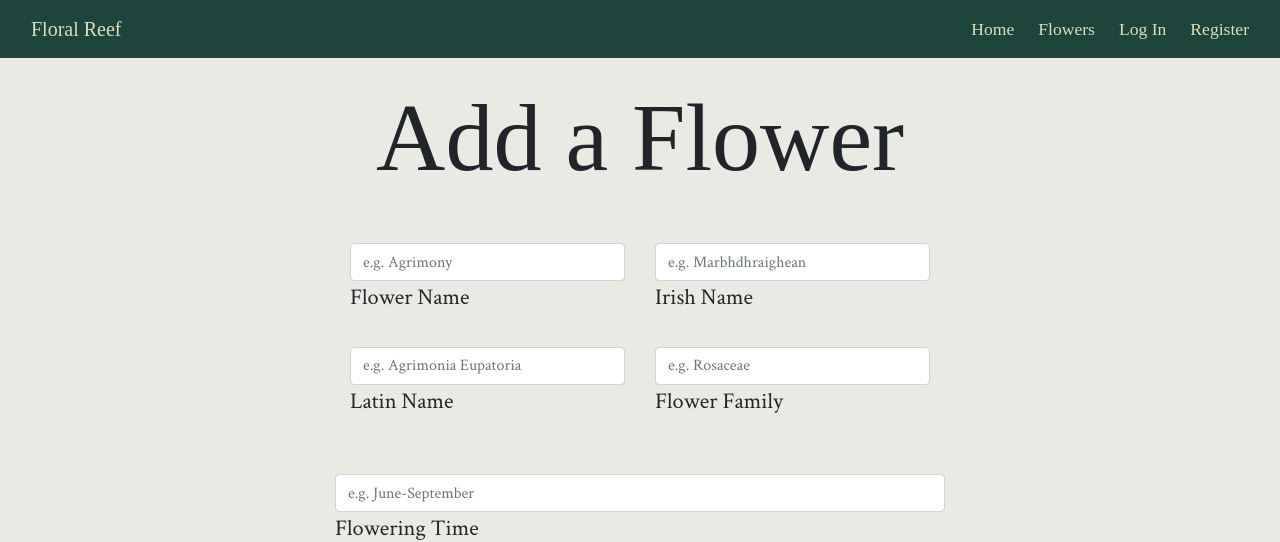
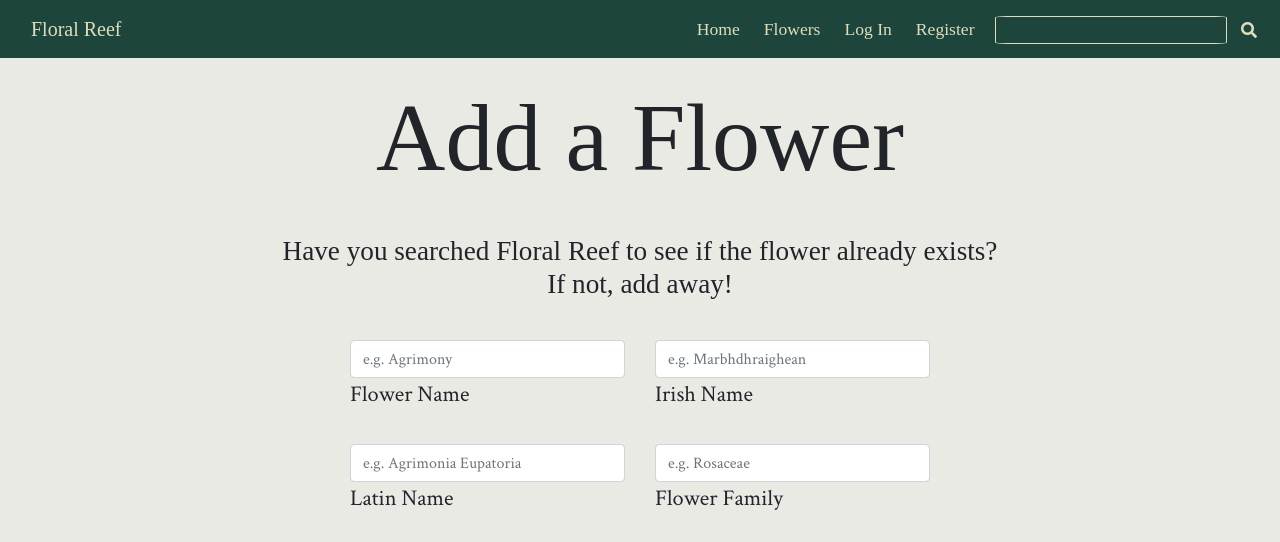
Before and after one commit to RichardCByrne/CI-MS3-Floral-Reef, a Flask app: page /add_flower in a window 1280 px wide. Shown: the top 542 px of the page. Run offline with Flask 2, Linux system fonts and the light colour scheme; some libraries are stand-ins or nearby versions; some web fonts are replaced.

Commit message:
Move search function to navbar

```diff
--- a/static/css/style.css
+++ b/static/css/style.css
@@ -77,6 +77,21 @@ strong {
 .btn.btn-lg {
     font-size: 1rem;
     border-radius: .6rem;
+}
+
+.search-input {
+    border: #DDDEBD solid 1px;
+    border-radius: 5%;
+    padding: 0 .25rem;
+    margin: .5rem .25rem .25rem .25rem;
+    color: #DDDEBD;
+    font-size: 1.1rem;
+}
+
+.search-btn {
+    margin: .75rem .5rem .5rem .5rem;
+    color: #DDDEBD;
+    font-size: 1rem;
 }
 
 .flashes {
@@ -368,7 +383,11 @@ a.see-more {
 /* --------------------------------Register.html */
 .register {
     margin-top: 5rem;
-    margin-bottom: 3rem;
+    margin-bottom: 2.5rem;
+}
+
+.have-you-checked {
+    margin-bottom: 2.5rem;
 }
 
 form label {
--- a/templates/add_flower.html
+++ b/templates/add_flower.html
@@ -9,6 +9,7 @@
 {% block content %}
 
     <h1 class="text-center register">Add a Flower</h1>
+    <h6 class="text-center have-you-checked">Have you searched Floral Reef to see if the flower already exists?<br>If not, add away!</h6>
 
     <section class="row">
         <div class="col-1 col-lg-3"></div>
--- a/templates/base.html
+++ b/templates/base.html
@@ -64,6 +64,10 @@
                                 <a class="nav-link" href="{{ url_for('register') }}">Register</a>
                             </li>
                         {% endif %}
+                        <form action="{{ url_for('search') }}" method="post" class="text-center">
+                            <input type="search" name="query" id="query" minlength="3" class="search-input" aria-label="search" required>
+                            <button class="search-btn fas fa-search"></button>
+                        </form>
                     </ul>
                     <!-- Links -->
                 </div>
--- a/templates/index.html
+++ b/templates/index.html
@@ -14,10 +14,7 @@
                     <h1>Floral Reef</h1>
                     <h4 class="lead">The Only Community-Driven Irish Flower Encyclopedia</h4>
                     <br>
-                    <form action="{{ url_for('search') }}" method="post" class="text-center">
-                        <input type="search" name="query" id="query" minlength="3" class="btn btn-outline-light btn-lg m-2" placeholder="Search" required>
-                        <a href="{{ url_for('get_inspired') }}" role="button" class="btn btn-outline-light btn-lg m-2">Get Inspired</a>
-                    </form>
+                    <a href="{{ url_for('get_inspired') }}" role="button" class="btn btn-outline-light btn-lg m-2">Get Inspired</a>
                 </div>
             </div>
         </div>
```
